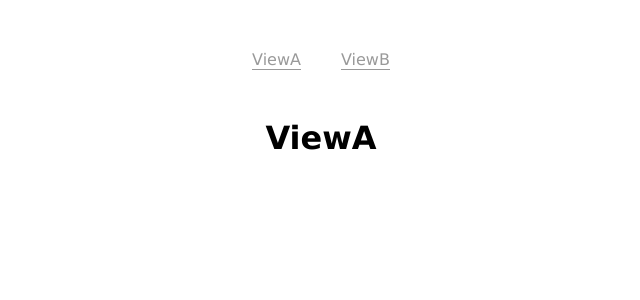
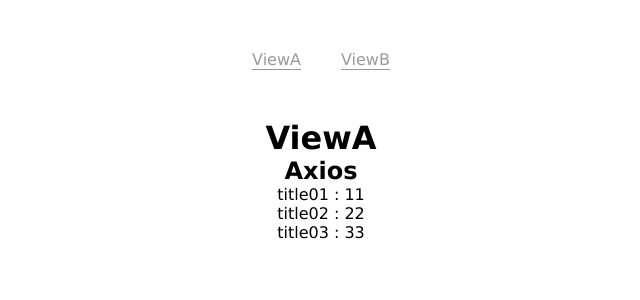
Before and after one commit to Little-Ker/React-Project-Template, a React (Create React App) app: page / in a window 1280 px wide. Shown: the top 300 px of the page, without its empty margins (319-959 px from the left). Built offline with nearby package versions, Linux system fonts and the light colour scheme.

Commit message:
[新增] Axios 範例、資料json檔

```diff
--- /dev/null
+++ b/public/data/dataList.json
@@ -0,0 +1,7 @@
+{
+    "titleData": [
+      {"title": "title01", "txt": "11"},
+      {"title": "title02", "txt": "22"},
+      {"title": "title03", "txt": "33"}
+    ]
+}
--- a/src/view/ViewA.jsx
+++ b/src/view/ViewA.jsx
@@ -1,9 +1,30 @@
-import React from "react"
+import React, { useEffect } from "react"
+import axios from 'axios'
+
+const AxiosEx = () => {
+    const [data, setData] = React.useState([])
+
+    useEffect(() => {
+        axios.get('/data/dataList.json').then((response) => {
+            setData(response.data.titleData)
+        })
+    }, [])
+
+    return (
+        <div>
+            <h2>Axios</h2>
+            {data.map((item, index) => (
+                <p key={index}>{item.title} : {item.txt}</p>
+            ))}
+        </div>
+    )
+}
 
 const ViewA = () => {
     return (
         <>
             <h1>ViewA</h1>
+            <AxiosEx />
         </>
     )
 }
```
